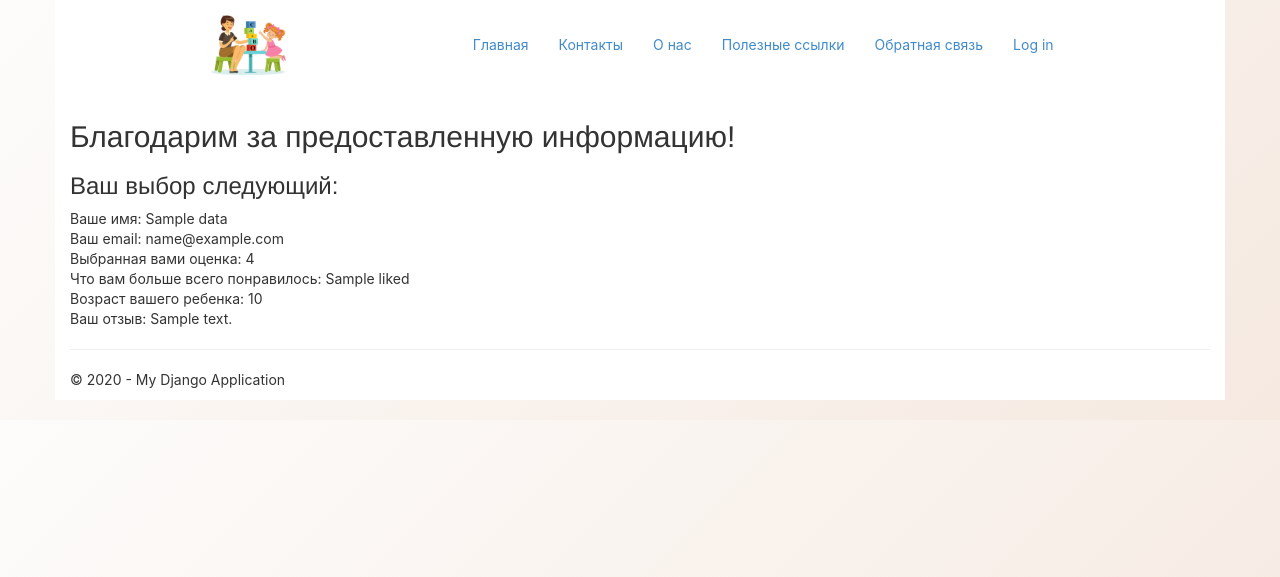
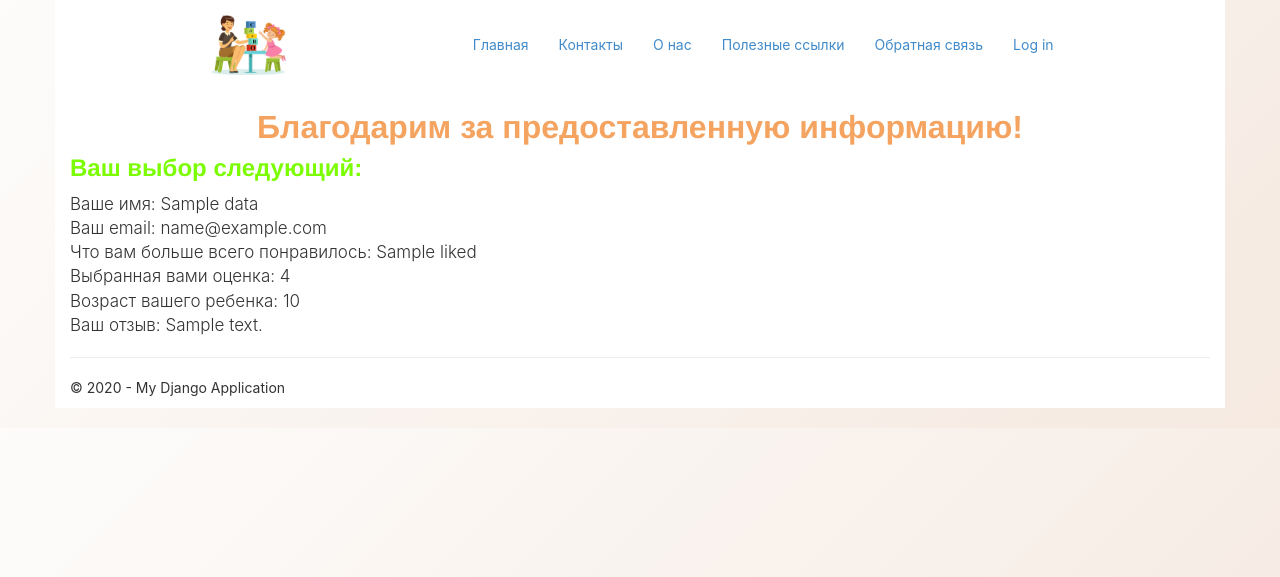
Before and after one commit to Lenchis21/DjangoSite, a Django app: template DjangoSite/app/templates/app/pool.html in a window 1280 px wide. Shown: the top 577 px of the page. Run offline with Django 3.2, Linux system fonts and the light colour scheme; the template is opened without the code that fills it: most values are stand-ins (such as "Sample title", 1, 10 or a date in 2020); some libraries are stand-ins or nearby versions.

Commit message:
Добавлена не большая стилизация

```diff
--- a/DjangoSite/app/forms.py
+++ b/DjangoSite/app/forms.py
@@ -19,6 +19,7 @@ class BootstrapAuthenticationForm(AuthenticationForm):
                                widget=forms.PasswordInput({
                                    'class': 'form-control',
                                    'placeholder':'Password'}))
+
 class ReviewForm(forms.Form):
     name = forms.CharField(label='Ваше имя', min_length = 2,  max_length=100)
     email = forms.EmailField(label='Email', min_length = 7)
--- a/DjangoSite/app/models.py
+++ b/DjangoSite/app/models.py
@@ -23,6 +23,7 @@ AGE_CHOICES = [
     ('7+', 'Старше 7 лет'),
     ]
 
+"""
 class Review(models.Model):
     name = models.CharField(
         max_length=100, verbose_name='Имя'
@@ -41,3 +42,4 @@ class Review(models.Model):
         verbose_name='Согласие на обработку'
     )
     age = models.CharField(max_length = 50, blank = True, choices = AGE_CHOICES, verbose_name = 'Возраст ребёнка')
+"""
--- a/DjangoSite/app/templates/app/pool.html
+++ b/DjangoSite/app/templates/app/pool.html
@@ -27,15 +27,15 @@
         <input type="submit" value="Отправить" class="btn btn-default">
     </form>
 {% else %}
-   <br><h2>Благодарим за предоставленную информацию!</h2>
-   <h3>Ваш выбор следующий:</h3>
+   <br><h2 class="title">Благодарим за предоставленную информацию!</h2>
+   <h3 class="subtitle">Ваш выбор следующий:</h3>
    <ul>
-       <li><span>Ваше имя: </span>{{data.name}}</li>
-       <li><span>Ваш email: </span>{{data.email}}</li>
-       <li><span>Выбранная вами оценка: </span>{{data.rating}}</li>
-       <li><span>Что вам больше всего понравилось: </span>{{data.liked}}</li>
-       <li><span>Возраст вашего ребенка: </span>{{data.age}}</li>
-       <li><span>Ваш отзыв: </span>{{data.message}}</li>
+       <li class="description"><span>Ваше имя: </span>{{data.name}}</li>
+       <li class="description"><span>Ваш email: </span>{{data.email}}</li>
+       <li class="description"><span>Что вам больше всего понравилось: </span>{{data.liked}}</li>
+       <li class="description"><span>Выбранная вами оценка: </span>{{data.rating}}</li>
+       <li class="description"><span>Возраст вашего ребенка: </span>{{data.age}}</li>
+       <li class="description"><span>Ваш отзыв: </span>{{data.message}}</li>
    </ul>
 {% endif %}
 {% endblock %}
--- a/DjangoSite/app/views.py
+++ b/DjangoSite/app/views.py
@@ -69,6 +69,7 @@ def pool(request):
     age = {'3-4' : '3-4 года', '4-5' : '4-5 лет', '5-6' : '5-6 лет',
             '6-7' : '6-7 лет', '7+' : 'Старше 7 лет'
           }
+    title = 'Опрос для родителей'
     if request.method == 'POST':
         form = ReviewForm(request.POST)
         if form.is_valid():
@@ -90,5 +91,6 @@ def pool(request):
         form = ReviewForm()
     return render(request, 'app/pool.html', {
         'form': form,
-        'data': data
+        'data': data,
+        'title':title
     })
```
